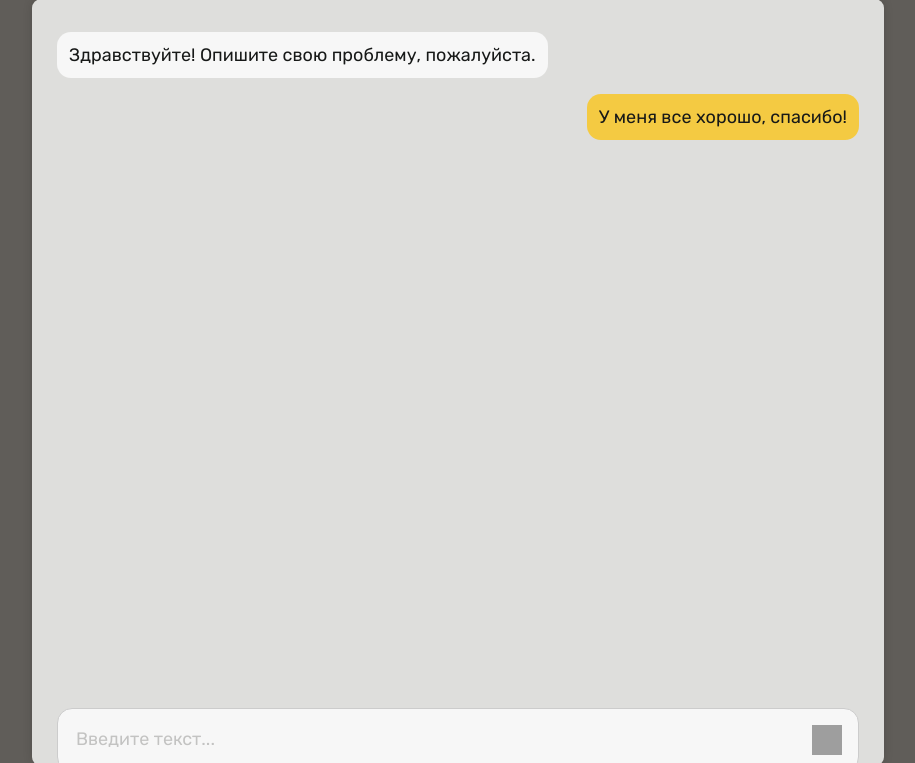
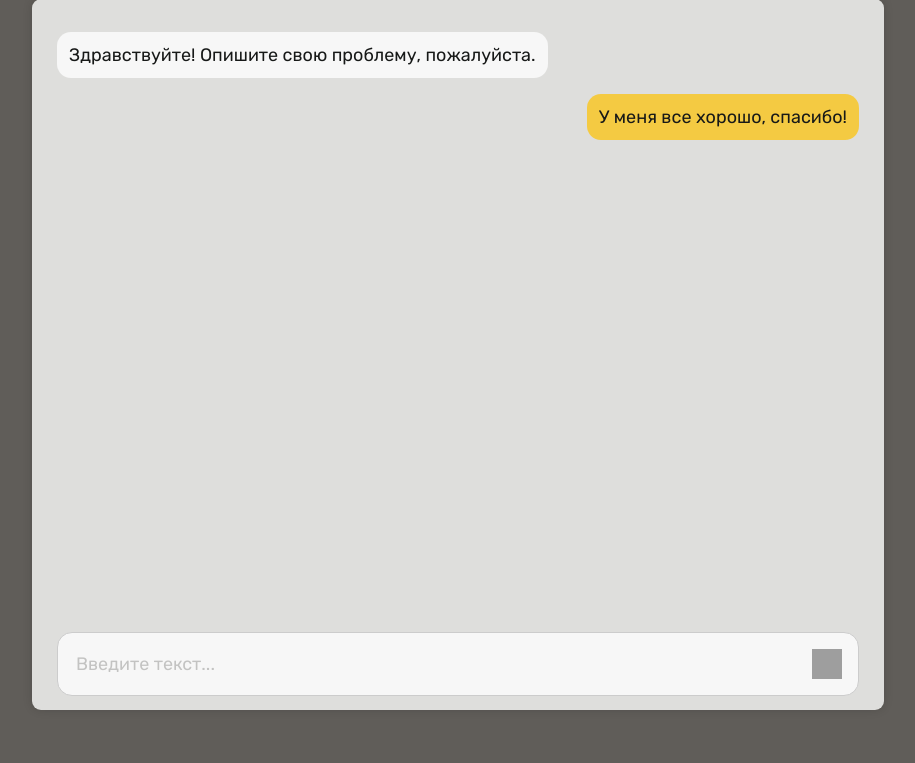
Before and after one commit to Danila2605/Hakaton, a Flask app: page / in a window 1280 px wide. Shown: the part 110-873 px from the top of the page, without its empty margins (182-1097 px from the left). Run offline with Flask 3, Linux system fonts and the light colour scheme; parts of the project's set-up code (start-up, migrations or seed data) failed here and were passed over; some web fonts are replaced; grey boxes are pictures that could not be loaded.

```diff
--- a/static/main.css
+++ b/static/main.css
@@ -41,18 +41,18 @@ body {
 }
 
 .chat-container {
-    height: calc(94% - 54px);
+    height: calc(100% - 162px);
     width: calc(75% - 108px);
-    margin: auto;
-    margin-top: 54px;
+    margin: 54px auto;
     background: #dededc;
     border-radius: 9px;
     box-shadow: 0 0 10px rgba(0, 0, 0, 0.15);
 }
 
 .messages {
-    height: calc(100% - 128px);
+    height: calc(100% - 108px);
     padding: 25px;
+    padding-bottom: 0px;
     overflow-y: auto;
     display: flex;
     flex-direction: column;
@@ -81,7 +81,7 @@ body {
 #input-container {
     position: relative;
     display: flex;
-    bottom: -20px;
+    bottom: -5px;
 }
 
 #message-input {
```
Also changed, not shown: 1 other file.
